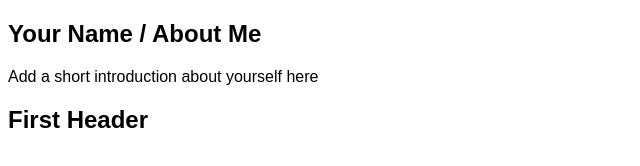
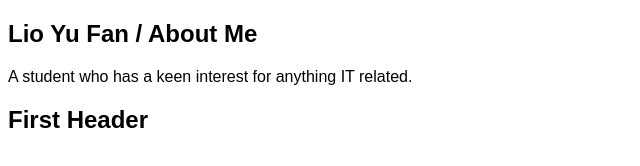
Before and after one commit to Yufanfromcoral/Yufanfromcoral.github.io, a plain HTML site: page index.html in a window 1280 px wide. Shown: the whole page, without its empty margins (0-640 px from the left). Drawn offline with Linux system fonts and the light colour scheme.

Commit message:
Update index.html

```diff
--- a/index.html
+++ b/index.html
@@ -30,8 +30,8 @@
     It makes sense to use them for a portfolio, but perhaps not for an essay.
     -->
     <section>
-      <h1>Your Name / About Me</h1>
-      <p>Add a short introduction about yourself here</p>
+      <h1>Lio Yu Fan / About Me</h1>
+      <p>A student who has a keen interest for anything IT related.</p>
     </section>
 
     <section>
```
